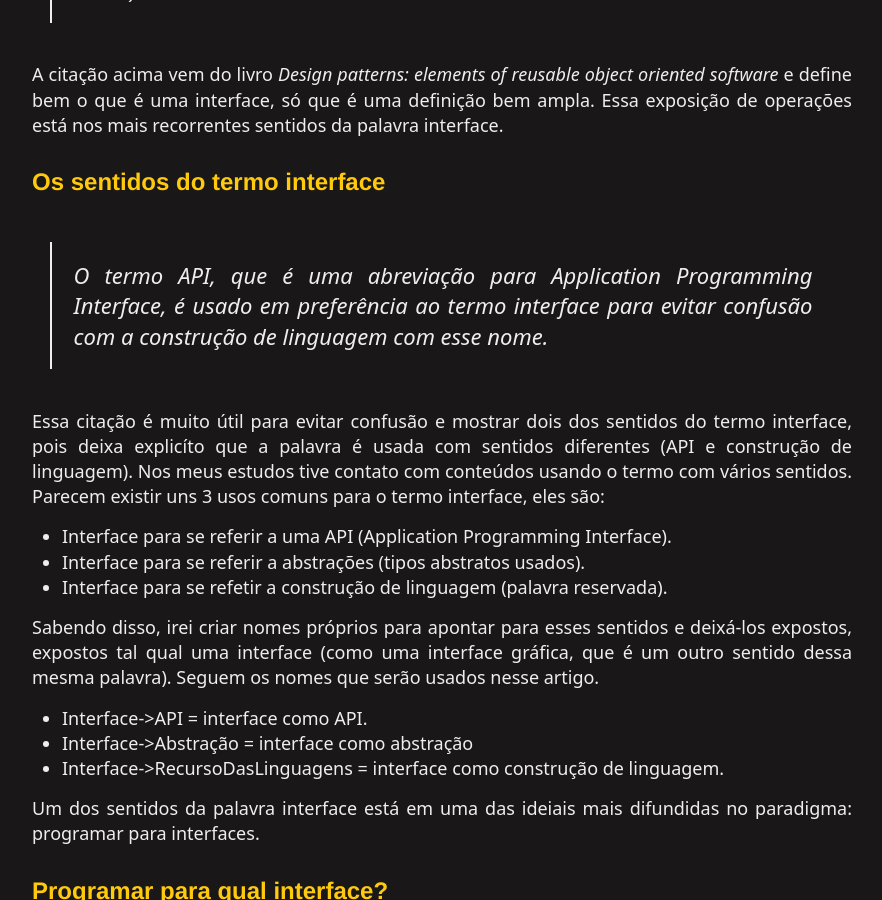
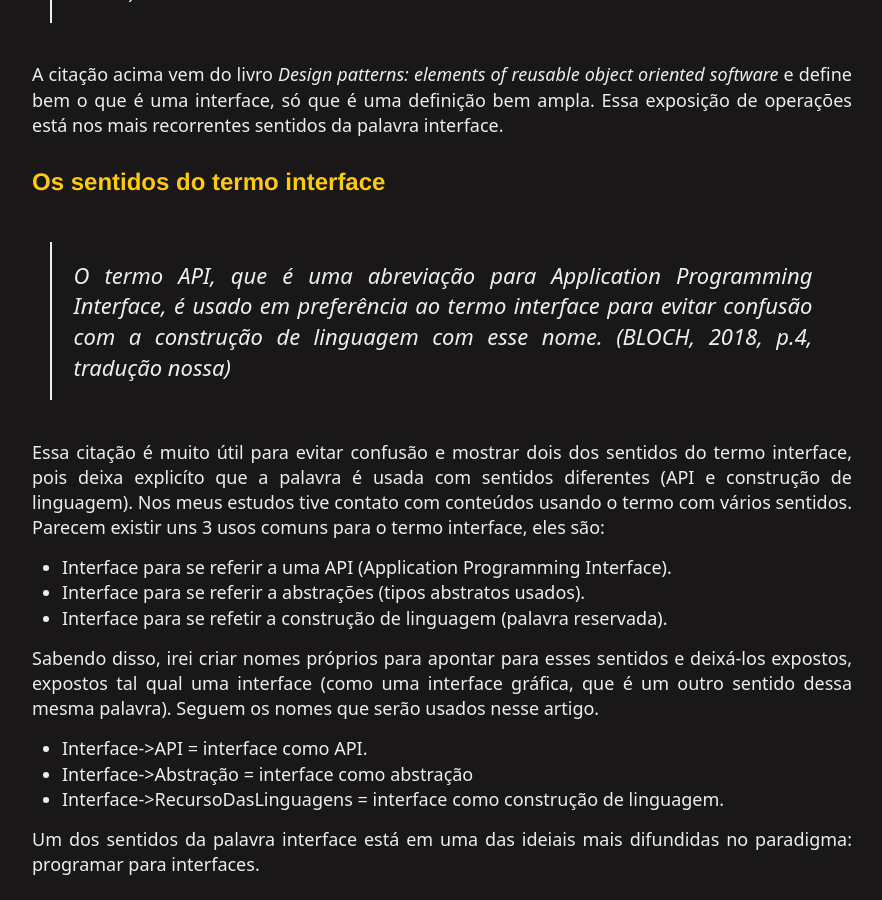
Before and after one commit to raphael-da-silva/raphael-da-silva.github.io, a Jekyll site: the page built from _posts/2021-06-17-programar-para-interfaces.md, in a window 1280 px wide and 900 px high, scrolled down 786 px. Shown: the whole window, without its empty margins (198-1080 px from the left). Built offline with Jekyll 4.4.1, drawn with Linux system fonts in a browser that asks for light colours; nearby versions of some CDN libraries.

Commit message:
Update 2021-06-17-programar-para-interfaces.md

```diff
--- a/_posts/2021-06-17-programar-para-interfaces.md
+++ b/_posts/2021-06-17-programar-para-interfaces.md
@@ -27,7 +27,7 @@ The term API, which is short for applica-tion programming interface, is used in
 
 -->
 
-> O termo API, que é uma abreviação para Application Programming Interface, é usado em preferência ao termo interface para evitar confusão com a construção de linguagem com esse nome.
+> O termo API, que é uma abreviação para Application Programming Interface, é usado em preferência ao termo interface para evitar confusão com a construção de linguagem com esse nome. (BLOCH, 2018, p.4, tradução nossa)
 
 Essa citação é muito útil para evitar confusão e mostrar dois dos sentidos do termo interface, pois deixa explicíto que a palavra é usada com sentidos diferentes (API e construção de linguagem). Nos meus estudos tive contato com conteúdos usando o termo com vários sentidos. Parecem existir uns 3 usos comuns para o termo interface, eles são:
 
```
